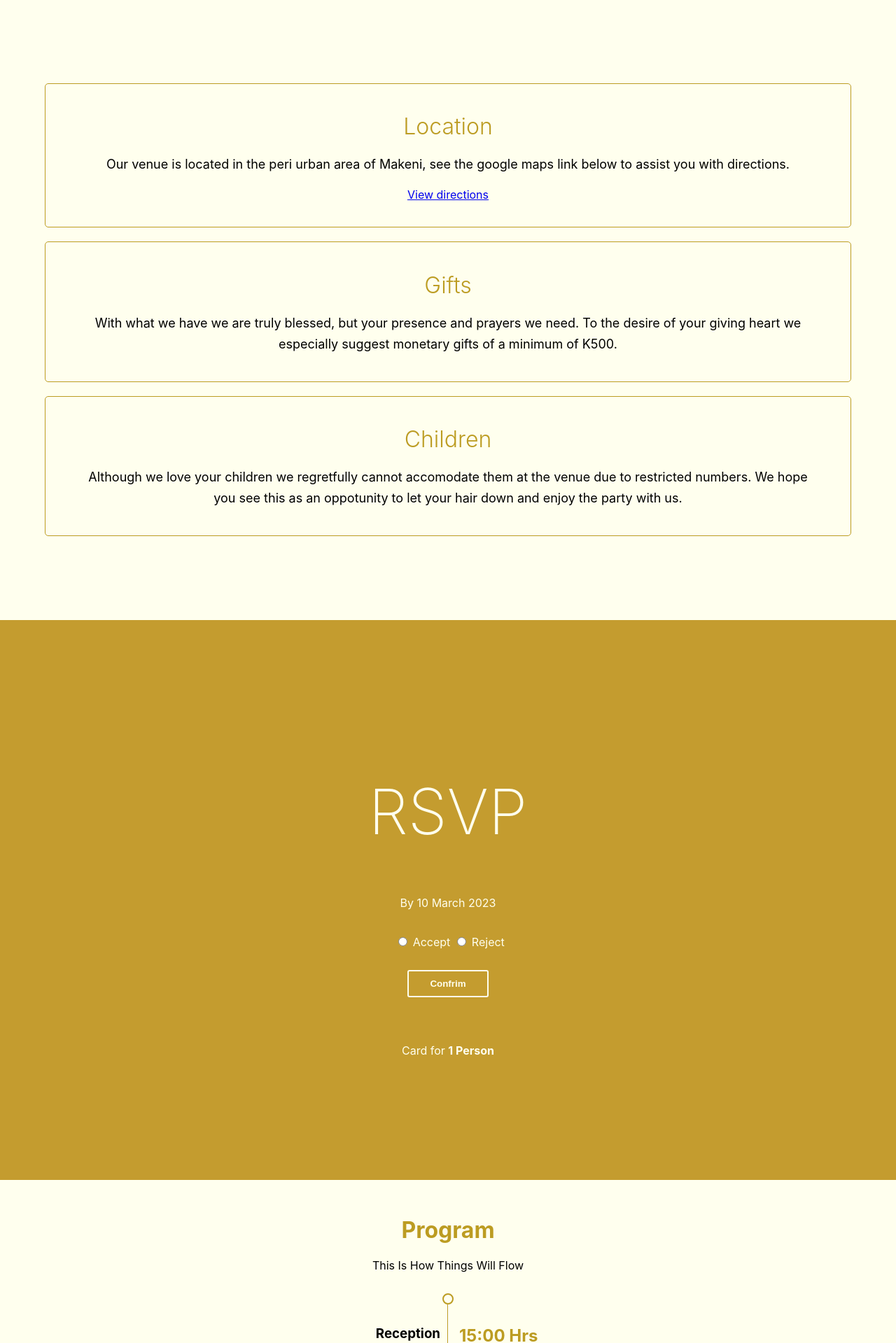
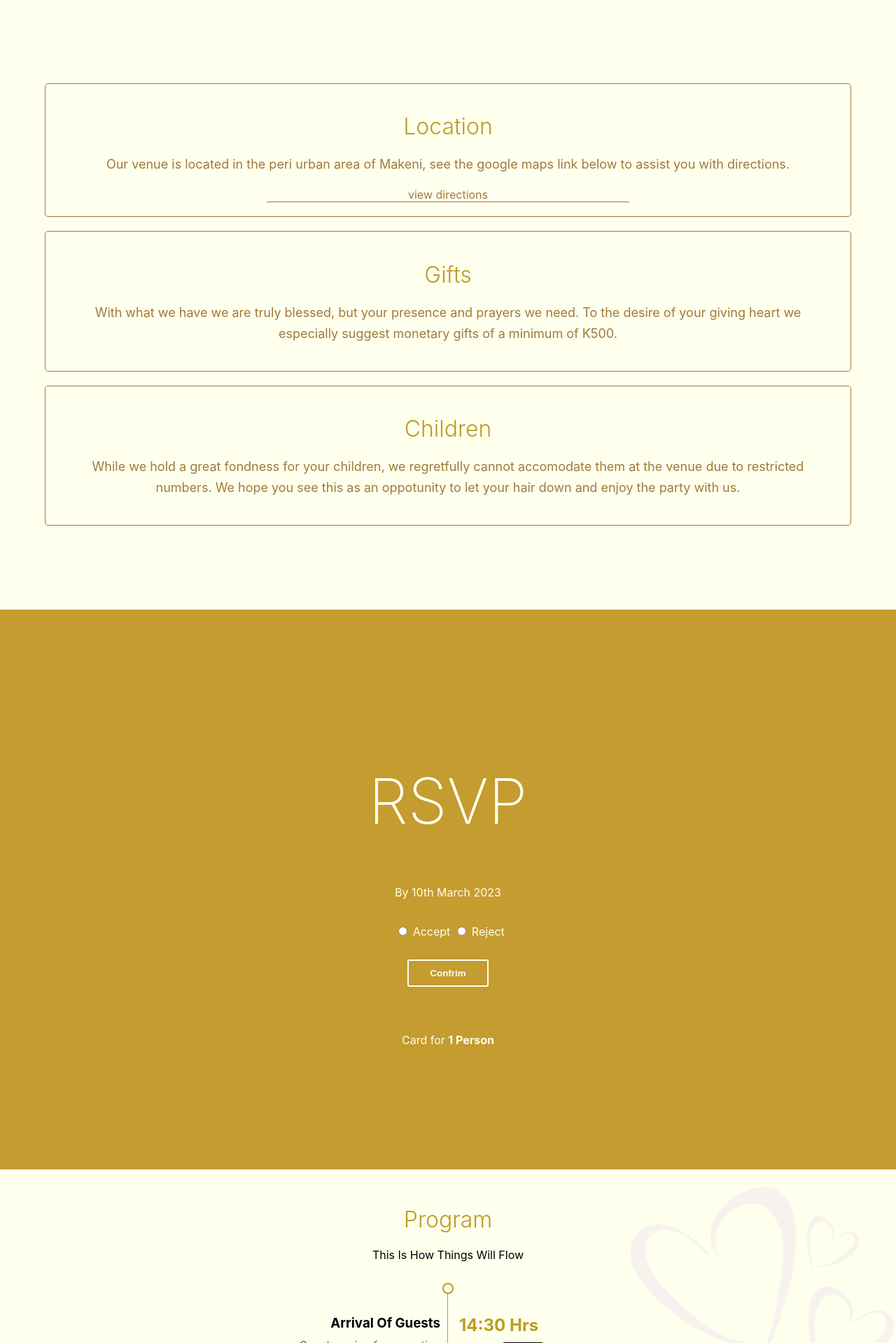
Before and after one commit to ChimwemweGwamba/digital-invites, a React (Create React App) app: page /home in a window 1280 px wide. Shown: the part 1561-3480 px from the top of the page at 70% size. Built offline with nearby package versions, Linux system fonts and the light colour scheme; a web font is replaced by a local one.

Commit message:
made chnages to component styling and added new assets

```diff
--- a/src/components/info.js
+++ b/src/components/info.js
@@ -19,8 +19,21 @@ function Info() {
           maps link below to assist you with directions.
         </CardText>
 
-        <a href="https://maps.app.goo.gl/HERaowsDz6WH1B9X7/">
-          <p style={{textAlign: "center"}}>View directions</p>
+        <a
+          href="https://maps.app.goo.gl/HERaowsDz6WH1B9X7/"
+          style={{ textDecoration: "none" }}
+        >
+          <p
+            style={{
+              textAlign: "center",
+              color: "#9f7b38",
+              borderBottom: "solid 1px #9f7b38",
+              width: "50%",
+              margin: "auto",
+            }}
+          >
+            view directions
+          </p>
         </a>
       </Card>
 
@@ -48,9 +61,10 @@ function Info() {
           Children
         </Heading>
         <CardText>
-          Although we love your children we regretfully cannot accomodate them
-          at the venue due to restricted numbers. We hope you see this as an
-          oppotunity to let your hair down and enjoy the party with us.
+          While we hold a great fondness for your children, we regretfully
+          cannot accomodate them at the venue due to restricted numbers. We hope
+          you see this as an oppotunity to let your hair down and enjoy the
+          party with us.
         </CardText>
       </Card>
     </Container>
@@ -62,17 +76,10 @@ const Container = styled.div`
   background-color: #ffffee;
 `;
 
-const Title = styled.h1`
-  color: #bc9c22;
-  font-weight: 600;
-  text-align: center;
-  margin: 0;
-`;
-
 const Card = styled.div`
   padding: 20px 5%;
   margin: 20px 0;
-  border: solid 1px #bc9c22;
+  border: solid 1px #9f7b38;
   border-radius: 5px;
 `;
 
@@ -85,7 +92,7 @@ const Heading = styled.h1`
 
 const CardText = styled.p`
   text-align: center;
-  color: black;
+  color: #9f7b38;
   font-size: 18px;
   line-height: 30px;
 `;
--- a/src/components/program.js
+++ b/src/components/program.js
@@ -9,6 +9,7 @@ import married from "../assets/images/dove-.png";
 import dinner from "../assets/images/serving-dish.png";
 import thankYou from "../assets/images/chat-bubbles.png";
 import { useGuest } from "../context/guestContext";
+import background from "../assets/images/back1.png";
 
 function Program() {
   const {
@@ -16,7 +17,7 @@ function Program() {
   } = useGuest();
 
   return (
-    <Container style={{ backgroundColor: `#ffffee` }}>
+    <Container style={{ backgroundImage: `url(${background})` }}>
       <Header>
         <Title>Program</Title>
         <Heading>This Is How Things Will Flow</Heading>
@@ -28,7 +29,7 @@ function Program() {
         <div>
           <ProgramEntry1
             time="09:30 Hrs"
-            event="Church Service"
+            event="Arrival Of Guests"
             eventSummary="Guests arrive at Church"
             icon={icon}
           />
@@ -38,29 +39,37 @@ function Program() {
             eventSummary="Marriage blessing"
             icon={rings}
           />
+
           <ProgramEntry1
             time="12:00 Hrs"
-            event="Photos"
-            eventSummary="We take photos"
+            event="Photos & Refreshments"
+            eventSummary="We take some photos"
             icon={photos}
           />
         </div>
       )}
 
       <ProgramEntry2
+        time="14:30 Hrs"
+        event="Arrival Of Guests"
+        eventSummary="Guests arrive for reception"
+        icon={icon}
+      />
+
+      <ProgramEntry1
         time="15:00 Hrs"
         event="Reception"
         eventSummary="We celebrate the marriage"
         icon={married}
       />
-      <ProgramEntry1
+      <ProgramEntry2
         time="16:00 Hrs"
         event="Dinner"
         eventSummary="We eat"
         icon={dinner}
       />
-      <ProgramEntry2
-        time="18:30 Hrs"
+      <ProgramEntry1
+        time="18:00 Hrs"
         event="Close"
         eventSummary="End of event"
         icon={thankYou}
@@ -73,6 +82,11 @@ function Program() {
 const Container = styled.div`
   width: 100%;
   padding: 30px 0;
+  background-position: center;
+  background-repeat: no-repeat;
+  background-size: cover;
+  position: relative;
+  background-attachment: fixed;
 `;
 
 const Header = styled.div`
@@ -83,6 +97,7 @@ const Title = styled.h1`
   width: 100%;
   text-align: center;
   color: #bc9c22;
+  font-weight: 300;
 `;
 
 const Heading = styled.p`
--- a/src/components/rsvp.js
+++ b/src/components/rsvp.js
@@ -31,7 +31,7 @@ function Rsvp() {
     <Container style={{ backgroundImage: `url(${background})` }}>
       <Heading>RSVP</Heading>
 
-      <p>By 10 March 2023 {guest.invitation_response}</p>
+      <p>By 10th March 2023</p>
 
       {guest.name && <Invited>{guest.name}</Invited>}
 
```
Also changed, not shown: src/assets/images/back1.png (added), src/assets/images/card.png.
